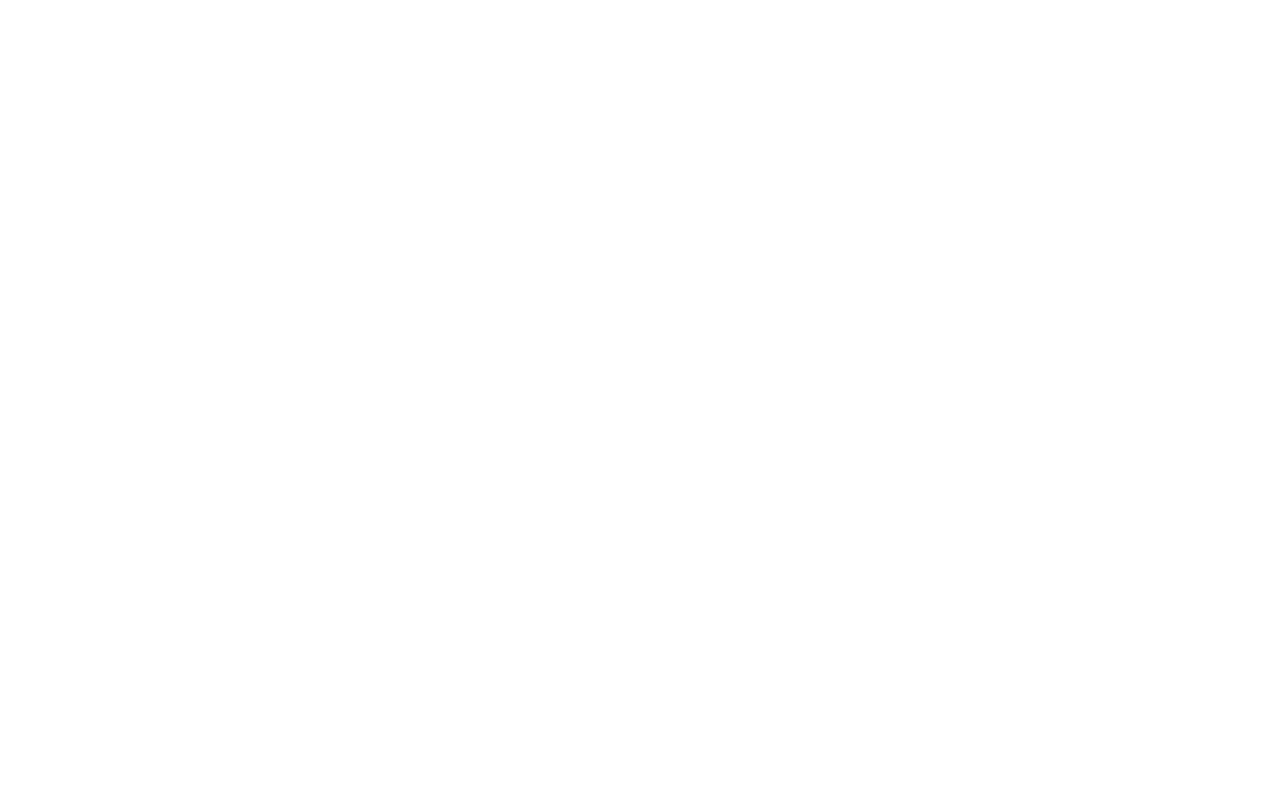
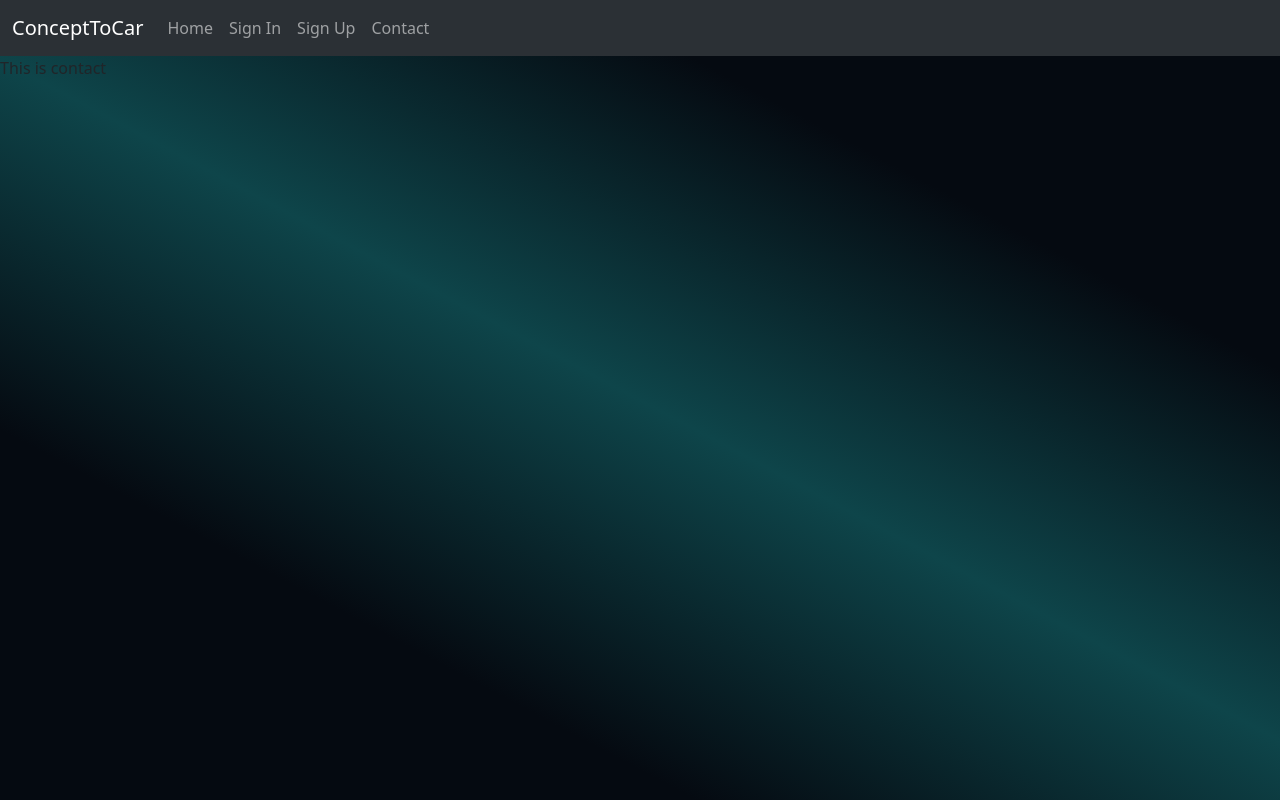
Before and after one commit to vAndrewKarma/ConceptToCar, a React (Vite) app in the folder frontend/: page /contact in a window 1280 px wide. Before the commit this address had no page. Built offline with nearby package versions, Linux system fonts and the light colour scheme.

Commit message:
added navbar above all the pages and changed the background gradianet

```diff
--- a/frontend/src/App.tsx
+++ b/frontend/src/App.tsx
@@ -1,15 +1,22 @@
 import './App.css'
 import 'bootstrap/dist/css/bootstrap.min.css'
+import { BrowserRouter, Routes, Route } from 'react-router-dom'
+import NavScrollExample from './components/navbar'
 import Login from './pages/auth/login'
-import { BrowserRouter, Routes, Route } from 'react-router-dom'
+import Home from './pages/home'
+import SignUp from './pages/sign-up'
+import Contact from './pages/contact'
 
 function App() {
   return (
     <BrowserRouter>
+      <NavScrollExample />
+
       <Routes>
-        <Route path="/login" element={<Login></Login>}>
-          {' '}
-        </Route>
+        <Route path="/home" element={<Home />} />
+        <Route path="/sign-in" element={<Login />} />
+        <Route path="/sign-up" element={<SignUp />} />
+        <Route path="/contact" element={<Contact />} />
       </Routes>
     </BrowserRouter>
   )
--- /dev/null
+++ b/frontend/src/components/navbar.css
@@ -0,0 +1,20 @@
+body {
+  margin: 0;
+  padding: 0;
+  height: 100vh;
+  overflow: hidden; /* elimina scrollul; */
+}
+
+.navbar {
+  position: absolute;
+  top: 0;
+  left: 0;
+  width: 100%;
+  z-index: 10;
+}
+
+.content {
+  z-index: 1;
+  color: black;
+  text-align: center;
+}
--- a/frontend/src/components/navbar.tsx
+++ b/frontend/src/components/navbar.tsx
@@ -0,0 +1,45 @@
+import React from 'react'
+import { Link } from 'react-router-dom'
+import Container from 'react-bootstrap/Container'
+import Nav from 'react-bootstrap/Nav'
+import Navbar from 'react-bootstrap/Navbar'
+import './navbar.css'
+
+const NavScrollExample: React.FC = () => {
+  return (
+    <Navbar
+      expand="lg"
+      className="navbar bg-body-tertiary"
+      data-bs-theme="dark"
+    >
+      <Container fluid>
+        <Navbar.Brand as={Link} to="/home">
+          ConceptToCar
+        </Navbar.Brand>
+        <Navbar.Toggle aria-controls="navbarScroll" />
+        <Navbar.Collapse id="navbarScroll">
+          <Nav
+            className="me-auto my-2 my-lg-0"
+            style={{ maxHeight: '100px' }}
+            navbarScroll
+          >
+            <Nav.Link as={Link} to="/home">
+              Home
+            </Nav.Link>
+            <Nav.Link as={Link} to="/sign-in">
+              Sign In
+            </Nav.Link>
+            <Nav.Link as={Link} to="/sign-up">
+              Sign Up
+            </Nav.Link>
+            <Nav.Link as={Link} to="/contact">
+              Contact
+            </Nav.Link>
+          </Nav>
+        </Navbar.Collapse>
+      </Container>
+    </Navbar>
+  )
+}
+
+export default NavScrollExample
--- a/frontend/src/pages/auth/login.css
+++ b/frontend/src/pages/auth/login.css
@@ -1,10 +1,11 @@
 @import url('https://fonts.googleapis.com/css2?family=Roboto:wght@400;500&display=swap');
 
 .color-overlay {
-  background: rgb(34, 193, 195);
+  background: rgb(5, 10, 17);
   background: linear-gradient(
-    0deg,
-    rgba(34, 193, 195, 1) 20%,
+    208deg,
+    rgba(5, 10, 17, 1) 25%,
+    rgba(14, 69, 74, 1) 50%,
     rgba(5, 10, 17, 1) 75%
   );
   height: 100vh;
--- /dev/null
+++ b/frontend/src/pages/contact.tsx
@@ -0,0 +1,13 @@
+import { Component } from 'react'
+import './auth/login.css'
+
+export default class Home extends Component {
+  render() {
+    return (
+      <div className="color-overlay">
+        <h1>Contact </h1>
+        <p>This is contact</p>
+      </div>
+    )
+  }
+}
--- /dev/null
+++ b/frontend/src/pages/home.tsx
@@ -0,0 +1,13 @@
+import { Component } from 'react'
+import './auth/login.css'
+
+export default class Home extends Component {
+  render() {
+    return (
+      <div className="color-overlay">
+        <h1>Home</h1>
+        <p>Homeeeee</p>
+      </div>
+    )
+  }
+}
--- /dev/null
+++ b/frontend/src/pages/sign-up.tsx
@@ -0,0 +1,13 @@
+import { Component } from 'react'
+import './auth/login.css'
+
+export default class Home extends Component {
+  render() {
+    return (
+      <div className="color-overlay">
+        <h1>Signup</h1>
+        <p>This is signup.</p>
+      </div>
+    )
+  }
+}
```
Also changed, not shown: frontend/src/components/copyright.tsx (added).
